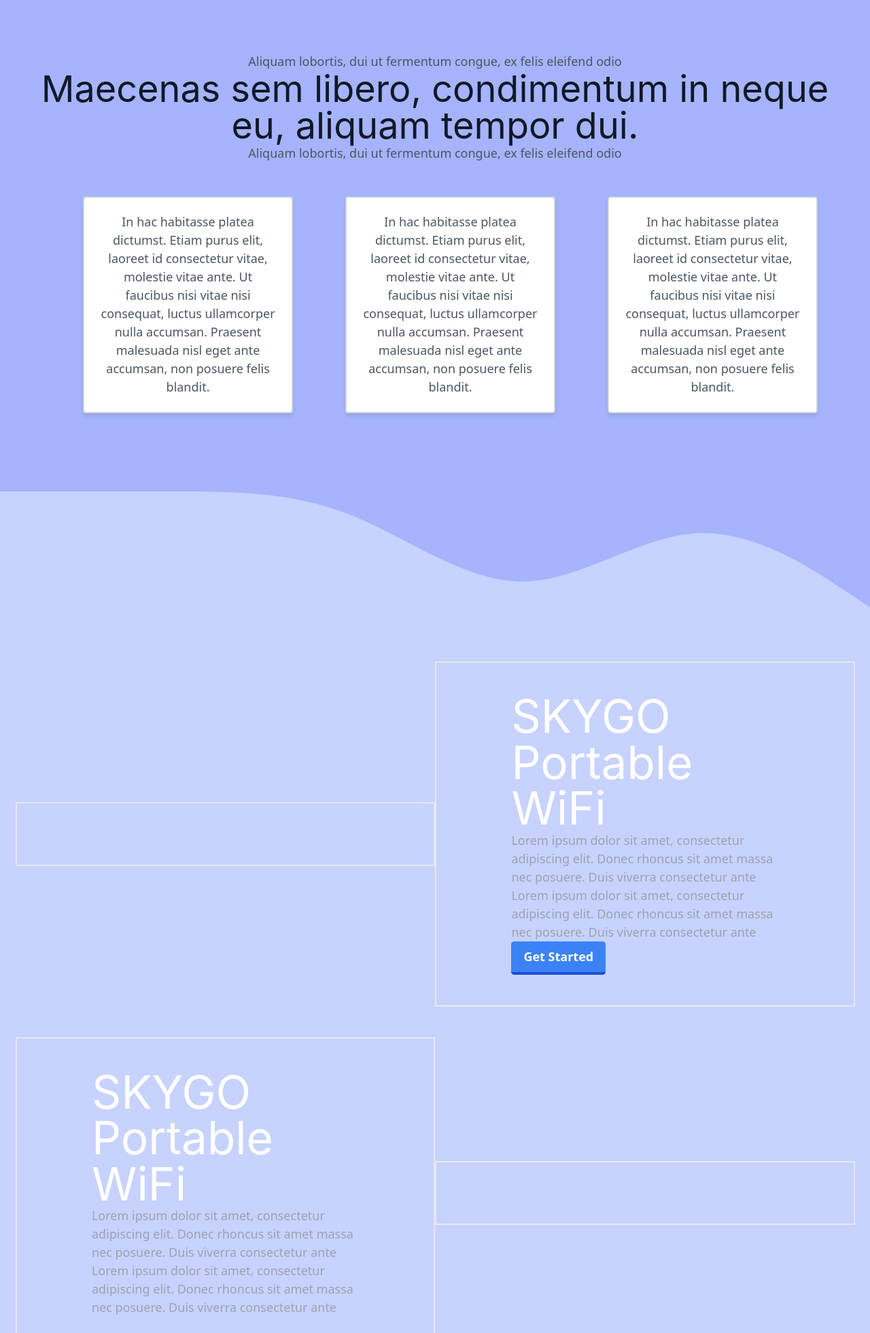
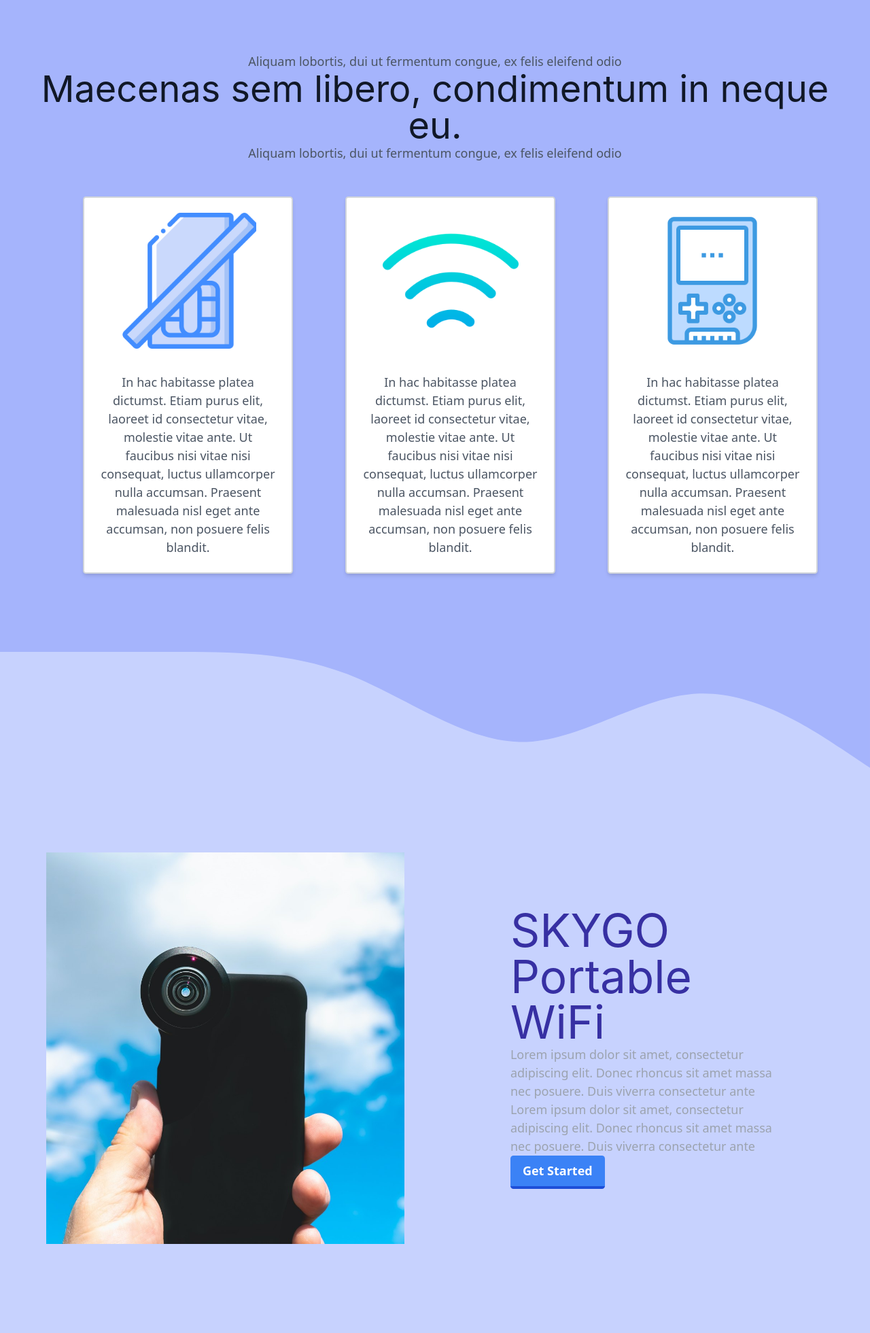
Before and after one commit to omonmunduz/skygoWifi-landingPage, a Gatsby site: page / in a window 1280 px wide. Shown: the part 839-2800 px from the top of the page at 68% size. Built offline with nearby package versions, Linux system fonts and the light colour scheme; Gatsby itself is replaced by a stand-in of ours.

Commit message:
added media queries

```diff
--- a/gatsby-browser.js
+++ b/gatsby-browser.js
@@ -5,4 +5,4 @@
  */
 
 // You can delete this file if you're not using it
-import './src/styles/global.css';
+import "./src/styles/global.css"
--- a/gatsby-config.js
+++ b/gatsby-config.js
@@ -7,7 +7,7 @@
   plugins: [
     `gatsby-plugin-react-helmet`,
     `gatsby-plugin-image`,
-    'gatsby-plugin-postcss',
+    "gatsby-plugin-postcss",
     {
       resolve: `gatsby-source-filesystem`,
       options: {
--- a/src/components/about.js
+++ b/src/components/about.js
@@ -1,29 +1,69 @@
 import * as React from "react"
+import { StaticImage } from "gatsby-plugin-image"
 
 const About = () => {
   return (
     <section className="w-screen text-center p-5 bg-indigo-300">
-            <p className="text-base text-gray-600">Aliquam lobortis, dui ut fermentum congue, ex felis eleifend odio</p>
-            <h3 className="text-3xl text-gray-900 md:text-4xl lg:text-5xl">Maecenas sem libero, condimentum in neque eu, aliquam tempor dui.</h3>
-            <p className="text-base text-gray-600">Aliquam lobortis, dui ut fermentum congue, ex felis eleifend odio</p>
-            <div className="w-screen flex flex-wrap justify-evenly mt-6 p-5" >
+      <p className="text-base text-gray-600">
+        Aliquam lobortis, dui ut fermentum congue, ex felis eleifend odio
+      </p>
+      <h3 className="text-3xl text-gray-900 md:text-4xl lg:text-5xl">
+        Maecenas sem libero, condimentum in neque eu.
+      </h3>
+      <p className="text-base text-gray-600">
+        Aliquam lobortis, dui ut fermentum congue, ex felis eleifend odio
+      </p>
+      <div className="w-screen flex flex-wrap justify-evenly mt-6 p-5">
         <div className="w-9/12 md:w-6/12 lg:w-3/12 p-5 mb-3 bg-white border-2 border-gray-300 rounded shadow-md">
+          <StaticImage
+            src="../images/noSIM.png"
+            width={200}
+            quality={95}
+            formats={["AUTO", "WEBP", "AVIF"]}
+            alt="No physical SIM"
+            style={{ marginBottom: `2rem` }}
+          />
           <p className="text-base text-gray-600 break-words">
-                    In hac habitasse platea dictumst. Etiam purus elit, laoreet id consectetur vitae, molestie vitae ante. Ut faucibus nisi vitae nisi consequat, luctus ullamcorper nulla accumsan. Praesent malesuada nisl eget ante accumsan, non posuere felis blandit.
+            In hac habitasse platea dictumst. Etiam purus elit, laoreet id
+            consectetur vitae, molestie vitae ante. Ut faucibus nisi vitae nisi
+            consequat, luctus ullamcorper nulla accumsan. Praesent malesuada
+            nisl eget ante accumsan, non posuere felis blandit.
           </p>
         </div>
         <div className="w-9/12 md:6/12 lg:w-3/12 max-w-sm p-5 mb-3 bg-white border-2 border-gray-300 rounded shadow-md">
+          <StaticImage
+            src="../images/wireless.png"
+            width={200}
+            quality={95}
+            formats={["AUTO", "WEBP", "AVIF"]}
+            alt="No physical SIM"
+            style={{ marginBottom: `2rem` }}
+          />
           <p className="text-base text-gray-600 break-words">
-                    In hac habitasse platea dictumst. Etiam purus elit, laoreet id consectetur vitae, molestie vitae ante. Ut faucibus nisi vitae nisi consequat, luctus ullamcorper nulla accumsan. Praesent malesuada nisl eget ante accumsan, non posuere felis blandit.
+            In hac habitasse platea dictumst. Etiam purus elit, laoreet id
+            consectetur vitae, molestie vitae ante. Ut faucibus nisi vitae nisi
+            consequat, luctus ullamcorper nulla accumsan. Praesent malesuada
+            nisl eget ante accumsan, non posuere felis blandit.
           </p>
         </div>
         <div className="w-9/12 md:w-6/12 lg:w-3/12 p-5 mb-3 bg-white border-2 border-gray-300 rounded shadow-md">
+          <StaticImage
+            src="../images/portable.png"
+            width={200}
+            quality={95}
+            formats={["AUTO", "WEBP", "AVIF"]}
+            alt="No physical SIM"
+            style={{ marginBottom: `2rem` }}
+          />
           <p className="text-base text-gray-600 break-words">
-                    In hac habitasse platea dictumst. Etiam purus elit, laoreet id consectetur vitae, molestie vitae ante. Ut faucibus nisi vitae nisi consequat, luctus ullamcorper nulla accumsan. Praesent malesuada nisl eget ante accumsan, non posuere felis blandit.
+            In hac habitasse platea dictumst. Etiam purus elit, laoreet id
+            consectetur vitae, molestie vitae ante. Ut faucibus nisi vitae nisi
+            consequat, luctus ullamcorper nulla accumsan. Praesent malesuada
+            nisl eget ante accumsan, non posuere felis blandit.
           </p>
         </div>
       </div>
     </section>
   )
-};
-export default About;
+}
+export default About
--- a/src/components/deviceInfo.js
+++ b/src/components/deviceInfo.js
@@ -1,21 +1,32 @@
-import React from 'react';
-
-
+import React from "react"
+import { StaticImage } from "gatsby-plugin-image"
 
 const DeviceInfo = () => {
-
   return (
     <section className="w-screen flex flex-wrap bg-indigo-200 p-5">
-      <div className="w-full md:w-9/12 md:m-auto flex justify-end lg:w-2/4 p-10 border-2 border-red">
-
+      <div className="w-full md:w-9/12 md:m-auto flex justify-end lg:w-2/4 p-10 ">
+        <StaticImage
+          src="../images/skygoWifi.jpg"
+          width={550}
+          height={600}
+          quality={95}
+          alt="SkyGo Portable Wifi device"
+          formats={["AUTO", "WEBP", "AVIF"]}
+        />
       </div>
-      <div className="w-full flex justify-center md:w-9/12 md:m-auto  lg:w-2/4 p-10 border-2 border-red">
+      <div className="w-full flex justify-center md:w-9/12 md:m-auto  lg:w-2/4 p-10 ">
         <div className="w-4/5 lg:w-3/4">
-          <h1 className="text-4xl text-white md:text-5xl lg:text-6xl">SKYGO Portable WiFi</h1>
-          <p className="text-base text-gray-400">Lorem ipsum dolor sit amet, consectetur adipiscing elit. Donec rhoncus sit amet
-          massa nec posuere. Duis viverra consectetur ante</p>
-          <p className="text-base text-gray-400">Lorem ipsum dolor sit amet, consectetur adipiscing elit. Donec rhoncus sit amet
-          massa nec posuere. Duis viverra consectetur ante</p>
+          <h1 className="text-4xl text-indigo-800 md:text-5xl lg:text-6xl">
+            SKYGO Portable WiFi
+          </h1>
+          <p className="text-base text-gray-400">
+            Lorem ipsum dolor sit amet, consectetur adipiscing elit. Donec
+            rhoncus sit amet massa nec posuere. Duis viverra consectetur ante
+          </p>
+          <p className="text-base text-gray-400">
+            Lorem ipsum dolor sit amet, consectetur adipiscing elit. Donec
+            rhoncus sit amet massa nec posuere. Duis viverra consectetur ante
+          </p>
           <button class="bg-blue-500 hover:bg-blue-400 text-white font-bold py-2 px-4 border-b-4 border-blue-700 hover:border-blue-500 rounded">
             Get Started
           </button>
@@ -23,6 +34,5 @@
       </div>
     </section>
   )
-
-};
-export default DeviceInfo;
+}
+export default DeviceInfo
--- a/src/components/header.js
+++ b/src/components/header.js
@@ -3,9 +3,7 @@
 import { Link } from "gatsby"
 
 const Header = ({ siteTitle }) => (
-  <header
-    className="bg-indigo-900"
-  >
+  <header className="bg-indigo-900">
     <div
       style={{
         margin: `0 auto`,
--- a/src/components/iceInfo.js
+++ b/src/components/iceInfo.js
@@ -1,25 +1,34 @@
-import React from 'react';
-
-
+import React from "react"
+import { StaticImage } from "gatsby-plugin-image"
 
 const IceInfo = () => {
-
-    return (
-        <section className="w-screen flex flex-wrap bg-indigo-200 p-5">
-      <div className="w-full flex justify-center md:w-9/12 md:m-auto  lg:w-2/4 p-10 border-2 border-red">
+  return (
+    <section className="w-screen flex flex-wrap bg-indigo-200 p-5">
+      <div className="w-full flex justify-center md:w-9/12 md:m-auto  lg:w-2/4 p-10 ">
         <div className="w-4/5 lg:w-3/4">
-          <h1 className="text-4xl text-white md:text-5xl lg:text-6xl">SKYGO Portable WiFi</h1>
-          <p className="text-base text-gray-400">Lorem ipsum dolor sit amet, consectetur adipiscing elit. Donec rhoncus sit amet
-          massa nec posuere. Duis viverra consectetur ante</p>
-          <p className="text-base text-gray-400">Lorem ipsum dolor sit amet, consectetur adipiscing elit. Donec rhoncus sit amet
-          massa nec posuere. Duis viverra consectetur ante</p>
+          <h1 className="text-4xl text-indigo-800 md:text-5xl lg:text-6xl">
+            ICE Locations
+          </h1>
+          <p className="text-base text-gray-400">
+            Lorem ipsum dolor sit amet, consectetur adipiscing elit. Donec
+            rhoncus sit amet massa nec posuere. Duis viverra consectetur ante
+          </p>
+          <p className="text-base text-gray-400">
+            Lorem ipsum dolor sit amet, consectetur adipiscing elit. Donec
+            rhoncus sit amet massa nec posuere. Duis viverra consectetur ante
+          </p>
         </div>
       </div>
-      <div className="w-full md:w-9/12 md:m-auto flex justify-end lg:w-2/4 p-10 border-2 border-red">
-
+      <div className="w-full md:w-9/12 md:m-auto flex justify-start lg:w-2/4 p-10 ">
+        <StaticImage
+          src="../images/ice.jpg"
+          alt="ICE Currency exchange"
+          width={550}
+          quality={95}
+          formats={["AUTO", "WEBP", "AVIF"]}
+        />
       </div>
-        </section>
-    )
-
-};
-export default IceInfo;
+    </section>
+  )
+}
+export default IceInfo
--- a/src/components/layout.js
+++ b/src/components/layout.js
@@ -1,5 +1,5 @@
 /*
-*
+ *
  * Layout component that queries for data
  * with Gatsby's useStaticQuery component
  *
@@ -26,11 +26,10 @@
 
   return (
     <>
-
       <div
         style={{
           margin: `0 auto`,
-          width:'100vw',
+          width: "100vw",
         }}
       >
         <main>{children}</main>
--- a/src/pages/index.js
+++ b/src/pages/index.js
@@ -1,15 +1,14 @@
 import * as React from "react"
 //import { Link } from "gatsby"
 import { StaticImage } from "gatsby-plugin-image"
-import { useSpring, animated } from 'react-spring';
+import { useSpring, animated } from "react-spring"
 
 import Layout from "../components/layout"
-import About from '../components/about';
-import DeviceInfo from '../components/deviceInfo';
-import IceInfo from '../components/iceInfo';
-import WifiWebsite from '../components/wifiWebsite';
+import About from "../components/about"
+import DeviceInfo from "../components/deviceInfo"
+import IceInfo from "../components/iceInfo"
+import WifiWebsite from "../components/wifiWebsite"
 import SEO from "../components/seo"
-
 
 /*
 <StaticImage
@@ -22,35 +21,52 @@
     />
 */
 
-const calc = (x, y) => [ x - window.innerWidth / 2, y - window.innerHeight / 2 ];
+const calc = (x, y) => [x - window.innerWidth / 2, y - window.innerHeight / 2]
 const trans1 = (x, y) => `translate3d(${x / 10}px, ${y / 10}px, 0)`
+
+/*
 const trans2 = (x, y) => `translate3d(${x / 8 + 35}px,${y / 8 - 230}px,0)`
 const trans3 = (x, y) => `translate3d(${x / 6 - 250}px,${y / 6 - 200}px,0)`
 const trans4 = (x, y) => `translate3d(${x / 3.5}px,${y / 3.5}px,0)`
+*/
 
 const IndexPage = () => {
-
-  const [props, set] = useSpring( () => ({ xy: [0, 0], config: {mass: 10, tension: 550, friction: 140 } }))
+  const [props, set] = useSpring(() => ({
+    xy: [0, 0],
+    config: { mass: 10, tension: 550, friction: 140 },
+  }))
 
   return (
     <Layout>
       <SEO title="SkyGo Wifi" />
       <div className="w-screen flex flex-wrap bg-indigo-900 p-5 ">
         <div className="w-full flex md:justify-end md:w-9/12 md:m-auto  lg:w-2/4 p-10">
-          <animated.div style={ {transform: props.xy.to(trans4)}} className="w-screen lg:w-3/4">
-            <h1 className="text-4xl text-white md:text-5xl lg:text-6xl">SKYGO <span className="text-yellow-200">Portable WiFi</span></h1>
-            <p className="text-base text-gray-400">Lorem ipsum dolor sit amet, consectetur adipiscing elit. Donec rhoncus sit amet
-            massa nec posuere. Duis viverra consectetur ante</p>
-            <p className="text-base text-gray-400">Lorem ipsum dolor sit amet, consectetur adipiscing elit. Donec rhoncus sit amet
-            massa nec posuere. Duis viverra consectetur ante</p>
+          <div className="w-screen lg:w-3/4">
+            <h1 className="text-4xl text-white md:text-5xl lg:text-6xl">
+              SKYGO <span className="text-yellow-200">Portable WiFi</span>
+            </h1>
+            <p className="text-base text-gray-400">
+              Lorem ipsum dolor sit amet, consectetur adipiscing elit. Donec
+              rhoncus sit amet massa nec posuere. Duis viverra consectetur ante
+            </p>
+            <p className="text-base text-gray-400">
+              Lorem ipsum dolor sit amet, consectetur adipiscing elit. Donec
+              rhoncus sit amet massa nec posuere. Duis viverra consectetur ante
+            </p>
             <button class="bg-blue-500 hover:bg-blue-400 text-white font-bold py-2 px-4 border-b-4 border-blue-700 hover:border-blue-500 rounded">
-    Get Started
-  </button>
-          </animated.div>
+              Get Started
+            </button>
+          </div>
         </div>
-        <div className="w-full md:w-9/12 md:m-auto flex md:justify-start lg:w-2/4 p-5" onMouseMove = {( {clientX: x, clientY: y}) => set({ xy: calc(x, y)})}>
-          <animated.div style={ {transform: props.xy.to(trans1)}} className="relative z-10">
-              <StaticImage
+        <div
+          className="w-full md:w-9/12 md:m-auto flex md:justify-start lg:w-2/4 p-5"
+          onMouseMove={({ clientX: x, clientY: y }) => set({ xy: calc(x, y) })}
+        >
+          <animated.div
+            style={{ transform: props.xy.to(trans1) }}
+            className="relative z-10"
+          >
+            <StaticImage
               src="../images/Email_PNG.png"
               width={500}
               quality={95}
@@ -59,22 +75,40 @@
               style={{ marginBottom: `1.45rem` }}
             />
           </animated.div>
-      </div>
+        </div>
       </div>
       <div className="bg-indigo-300 ">
-      <svg xmlns="http://www.w3.org/2000/svg" viewBox="0 0 1440 320"><path fill="#312e81" fill-opacity="1" d="M0,64L48,64C96,64,192,64,288,64C384,64,480,64,576,101.3C672,139,768,213,864,213.3C960,213,1056,139,1152,133.3C1248,128,1344,192,1392,224L1440,256L1440,0L1392,0C1344,0,1248,0,1152,0C1056,0,960,0,864,0C768,0,672,0,576,0C480,0,384,0,288,0C192,0,96,0,48,0L0,0Z"></path></svg>
+        <svg xmlns="http://www.w3.org/2000/svg" viewBox="0 0 1440 320">
+          <path
+            fill="#312e81"
+            fill-opacity="1"
+            d="M0,64L48,64C96,64,192,64,288,64C384,64,480,64,576,101.3C672,139,768,213,864,213.3C960,213,1056,139,1152,133.3C1248,128,1344,192,1392,224L1440,256L1440,0L1392,0C1344,0,1248,0,1152,0C1056,0,960,0,864,0C768,0,672,0,576,0C480,0,384,0,288,0C192,0,96,0,48,0L0,0Z"
+          ></path>
+        </svg>
       </div>
-      <About/>
+      <About />
       <div className="bg-indigo-200">
-      <svg xmlns="http://www.w3.org/2000/svg" viewBox="0 0 1440 320"><path fill="#a5b4fc" fill-opacity="1" d="M0,64L48,64C96,64,192,64,288,64C384,64,480,64,576,101.3C672,139,768,213,864,213.3C960,213,1056,139,1152,133.3C1248,128,1344,192,1392,224L1440,256L1440,0L1392,0C1344,0,1248,0,1152,0C1056,0,960,0,864,0C768,0,672,0,576,0C480,0,384,0,288,0C192,0,96,0,48,0L0,0Z"></path></svg>
+        <svg xmlns="http://www.w3.org/2000/svg" viewBox="0 0 1440 320">
+          <path
+            fill="#a5b4fc"
+            fill-opacity="1"
+            d="M0,64L48,64C96,64,192,64,288,64C384,64,480,64,576,101.3C672,139,768,213,864,213.3C960,213,1056,139,1152,133.3C1248,128,1344,192,1392,224L1440,256L1440,0L1392,0C1344,0,1248,0,1152,0C1056,0,960,0,864,0C768,0,672,0,576,0C480,0,384,0,288,0C192,0,96,0,48,0L0,0Z"
+          ></path>
+        </svg>
       </div>
       <DeviceInfo />
       <IceInfo />
       <div className="bg-yellow-200">
-      <svg xmlns="http://www.w3.org/2000/svg" viewBox="0 0 1440 320"><path fill="#c7d2fe" fill-opacity="1" d="M0,288L26.7,282.7C53.3,277,107,267,160,218.7C213.3,171,267,85,320,74.7C373.3,64,427,128,480,165.3C533.3,203,587,213,640,229.3C693.3,245,747,267,800,272C853.3,277,907,267,960,229.3C1013.3,192,1067,128,1120,122.7C1173.3,117,1227,171,1280,208C1333.3,245,1387,267,1413,277.3L1440,288L1440,0L1413.3,0C1386.7,0,1333,0,1280,0C1226.7,0,1173,0,1120,0C1066.7,0,1013,0,960,0C906.7,0,853,0,800,0C746.7,0,693,0,640,0C586.7,0,533,0,480,0C426.7,0,373,0,320,0C266.7,0,213,0,160,0C106.7,0,53,0,27,0L0,0Z"></path></svg>
+        <svg xmlns="http://www.w3.org/2000/svg" viewBox="0 0 1440 320">
+          <path
+            fill="#c7d2fe"
+            fill-opacity="1"
+            d="M0,288L26.7,282.7C53.3,277,107,267,160,218.7C213.3,171,267,85,320,74.7C373.3,64,427,128,480,165.3C533.3,203,587,213,640,229.3C693.3,245,747,267,800,272C853.3,277,907,267,960,229.3C1013.3,192,1067,128,1120,122.7C1173.3,117,1227,171,1280,208C1333.3,245,1387,267,1413,277.3L1440,288L1440,0L1413.3,0C1386.7,0,1333,0,1280,0C1226.7,0,1173,0,1120,0C1066.7,0,1013,0,960,0C906.7,0,853,0,800,0C746.7,0,693,0,640,0C586.7,0,533,0,480,0C426.7,0,373,0,320,0C266.7,0,213,0,160,0C106.7,0,53,0,27,0L0,0Z"
+          ></path>
+        </svg>
       </div>
       <WifiWebsite />
-      </Layout>
+    </Layout>
   )
 }
 
--- a/tailwind.config.js
+++ b/tailwind.config.js
@@ -1,5 +1,5 @@
 module.exports = {
-  purge: ['./src/**/*.{js,jsx,ts,tsx}'],
+  purge: ["./src/**/*.{js,jsx,ts,tsx}"],
   darkMode: false, // or 'media' or 'class'
   theme: {
     extend: {},
```
Also changed, not shown: src/components/wifiWebsite.js (+4 -7 lines), src/images/ice.jpg (added), src/images/noSIM.png (added), src/images/portable.png (added), src/images/skygoWifi.jpg (added), src/images/wireless.png (added), 1 other file. Lines whose indentation alone changed are shown as unchanged.
